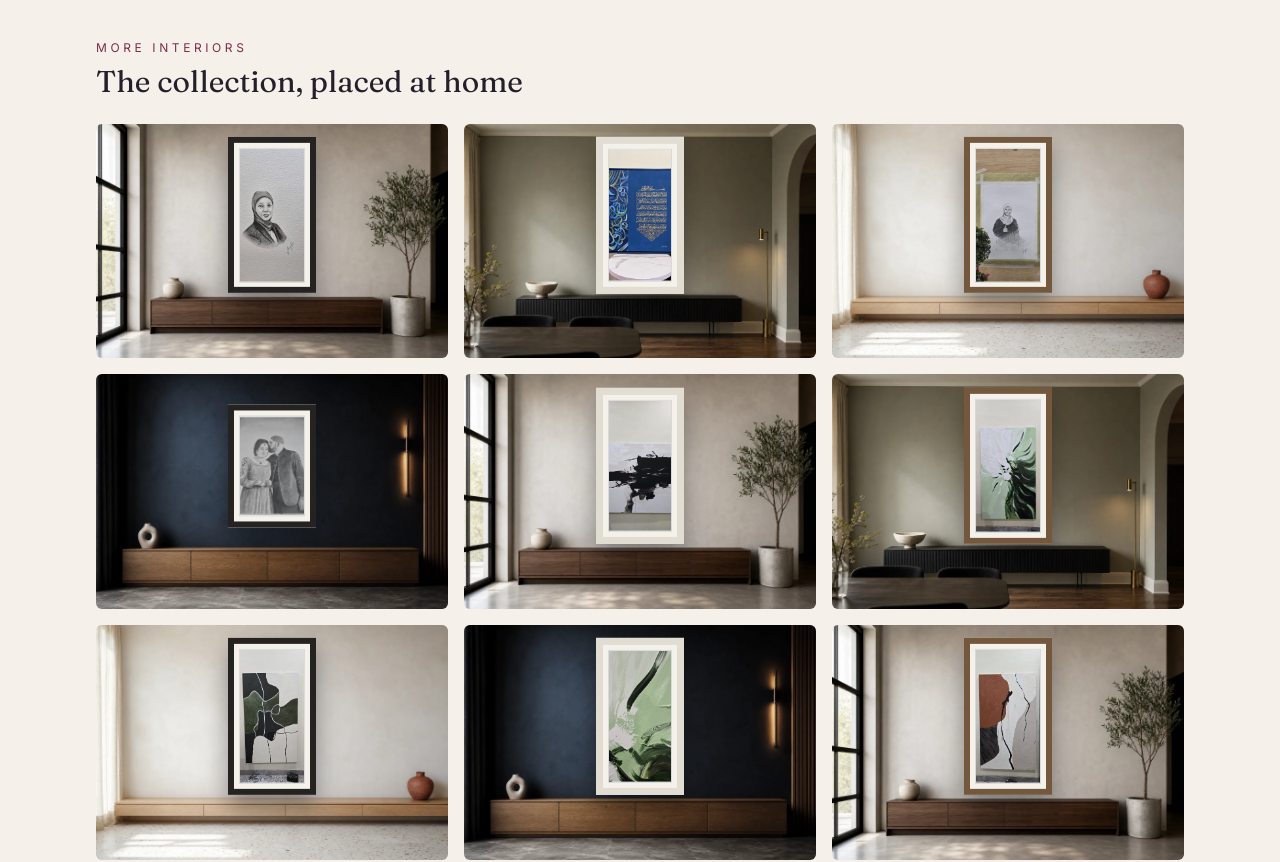
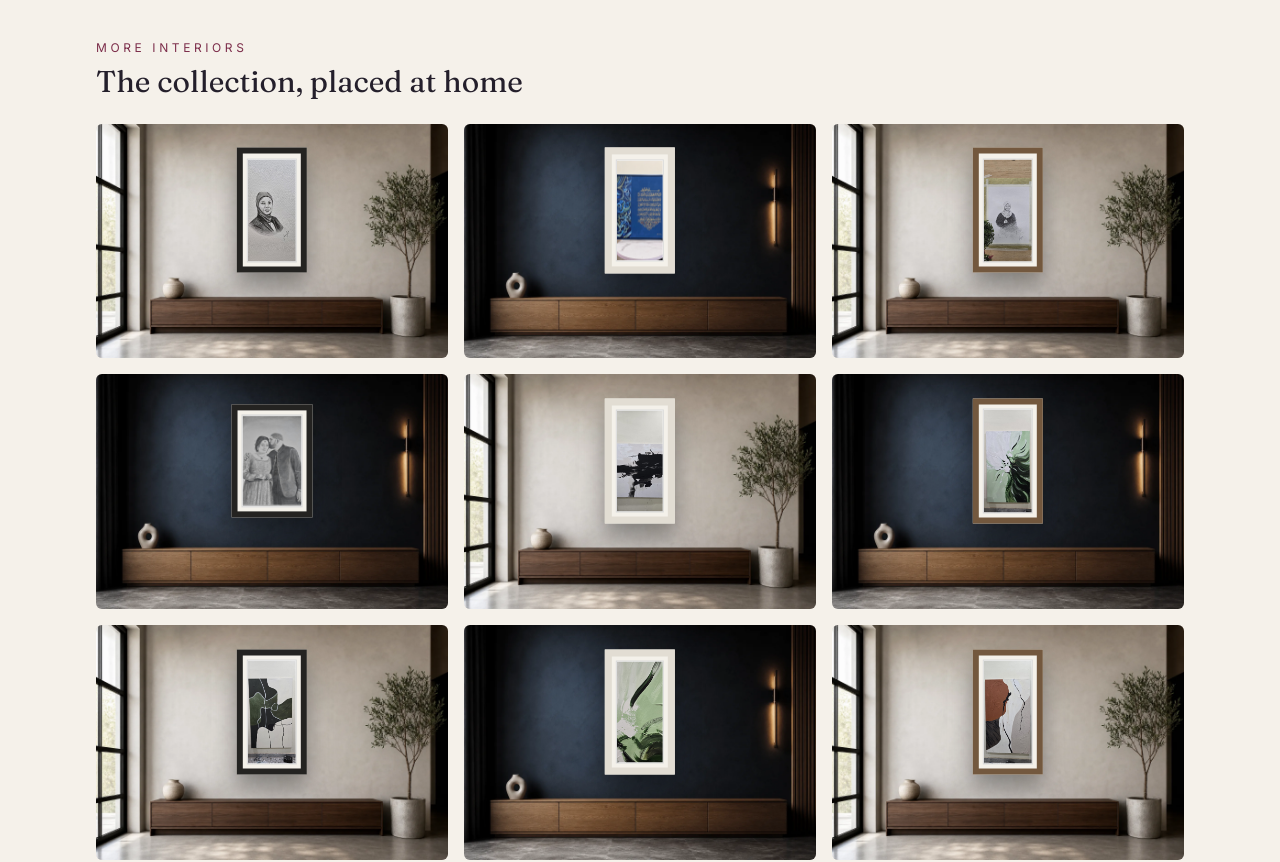
Before and after one commit to digraphics02/komal-hira-portfolio, a Next.js app: page /commissions in a window 1280 px wide. Shown: the part 1560-2422 px from the top of the page. Built offline with nearby package versions, Linux system fonts and the light colour scheme; no server answers.

Commit message:
Scale mockups by artwork proportions

```diff
--- a/src/app/commissions/page.tsx
+++ b/src/app/commissions/page.tsx
@@ -104,7 +104,17 @@ export default function CommissionsPage() {
 
         <div className="grid grid-cols-2 gap-3 sm:gap-4 lg:grid-cols-3">
           {remainingMockups.map((piece, index) => {
-            const backgroundIndex = index % roomBackgrounds.length;
+            const ratio = piece.width / piece.height;
+            const backgroundIndex =
+              ratio > 1.25
+                ? index % 2 === 0
+                  ? 1
+                  : 2
+                : ratio < 0.68
+                  ? index % 2 === 0
+                    ? 0
+                    : 3
+                  : index % roomBackgrounds.length;
             const frame =
               index % 3 === 0
                 ? "border-[6px] border-[#242321]"
--- a/src/components/zoomable-mockup.tsx
+++ b/src/components/zoomable-mockup.tsx
@@ -25,7 +25,15 @@ export default function ZoomableMockup({
   const [open, setOpen] = useState(false);
   const ratio = artwork ? artwork.width / artwork.height : 0;
   const artworkWidth =
-    ratio > 1.25 ? "w-[46%]" : ratio >= 0.9 ? "w-[34%]" : "w-[25%]";
+    ratio > 2
+      ? "w-[58%]"
+      : ratio > 1.25
+        ? "w-[42%]"
+        : ratio >= 0.9
+          ? "w-[30%]"
+          : ratio >= 0.68
+            ? "w-[23%]"
+            : "w-[20%]";
 
   useEffect(() => {
     if (!open) return;
@@ -58,7 +66,7 @@ export default function ZoomableMockup({
       />
       {artwork && (
         <div
-          className={`absolute left-1/2 top-[39%] ${artworkWidth} ${frameClassName} -translate-x-1/2 -translate-y-1/2 bg-[#f4f1ea] p-[1.4%] shadow-[0_12px_24px_rgba(0,0,0,0.38)]`}
+          className={`absolute left-1/2 top-[37%] ${artworkWidth} ${frameClassName} -translate-x-1/2 -translate-y-1/2 bg-[#f4f1ea] p-[1.2%] shadow-[0_12px_24px_rgba(0,0,0,0.38)]`}
           style={{ aspectRatio: `${artwork.width} / ${artwork.height}` }}
         >
           <div className="relative h-full w-full overflow-hidden border border-black/15 bg-white">
```
